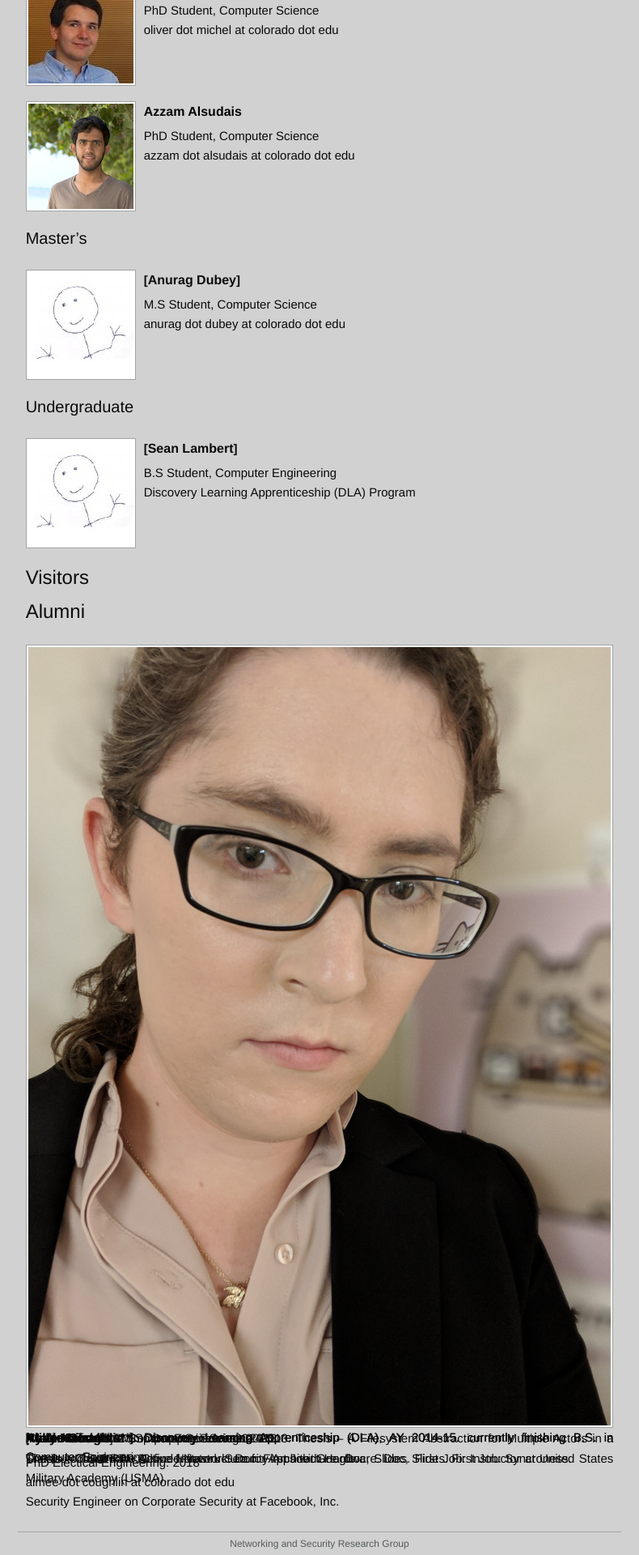
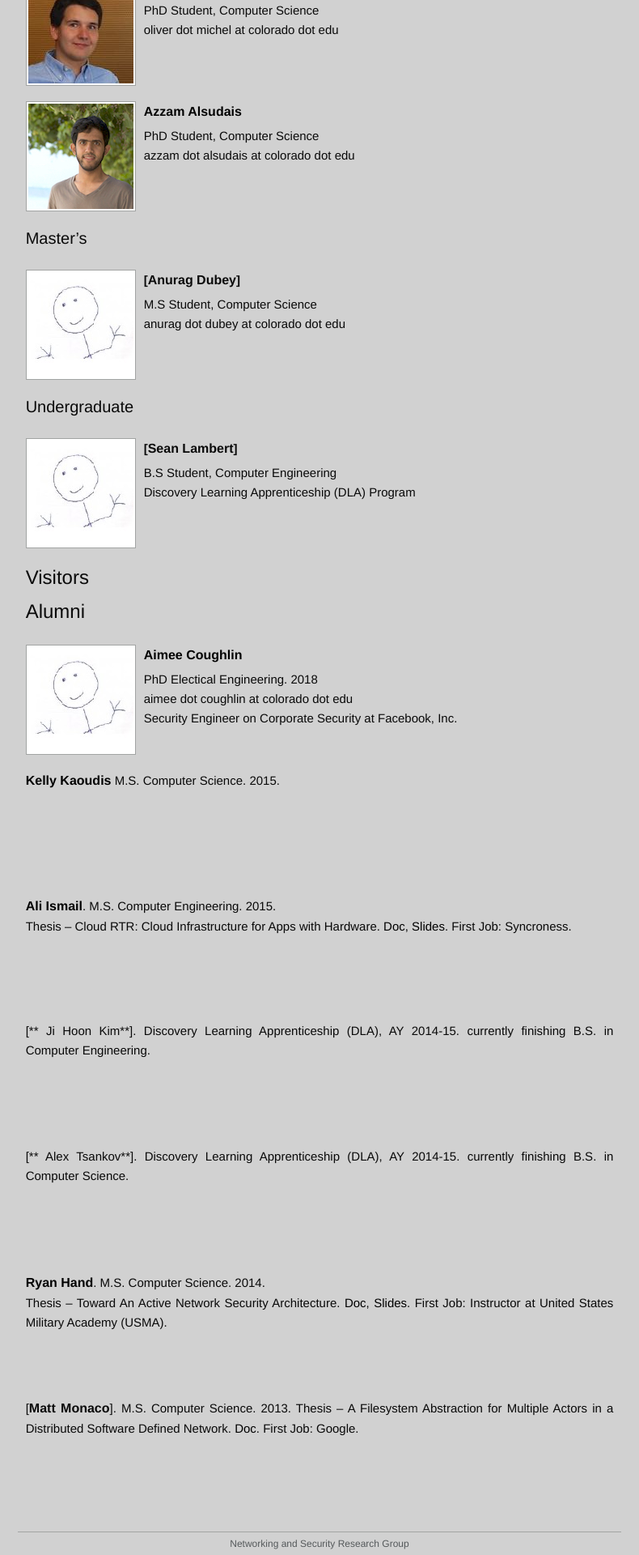
Before and after one commit to nsr-colorado/nsr-colorado.github.io, a Jekyll site: the page built from pages/people.md, in a window 1280 px wide. Shown: the part 1163-3083 px from the top of the page at 81% size, without its empty margins (245-1035 px from the left). Built offline with Jekyll 4.4.1, drawn with Linux system fonts in a browser that asks for light colours.

Commit message:
Revert "added my picture"
This reverts commit 019fc532a590aba5cf055753c0a41b088aa26cca.

```diff
--- a/pages/people.md
+++ b/pages/people.md
@@ -60,7 +60,7 @@ Visitors
 Alumni
 ======
 
-* ![Aimee Coughlin](/data/img/people/headshot-aimee.jpg) [**Aimee Coughlin**](/coughlin)
+* ![Aimee Coughlin](/data/img/people/stick.jpg) [**Aimee Coughlin**](/coughlin)
 	: PhD Electical Engineering. 2018
 	: aimee dot coughlin at colorado dot edu
     : Security Engineer on Corporate Security at Facebook, Inc.
```
Also changed, not shown: data/img/people/headshot-aimee.jpg (deleted).
